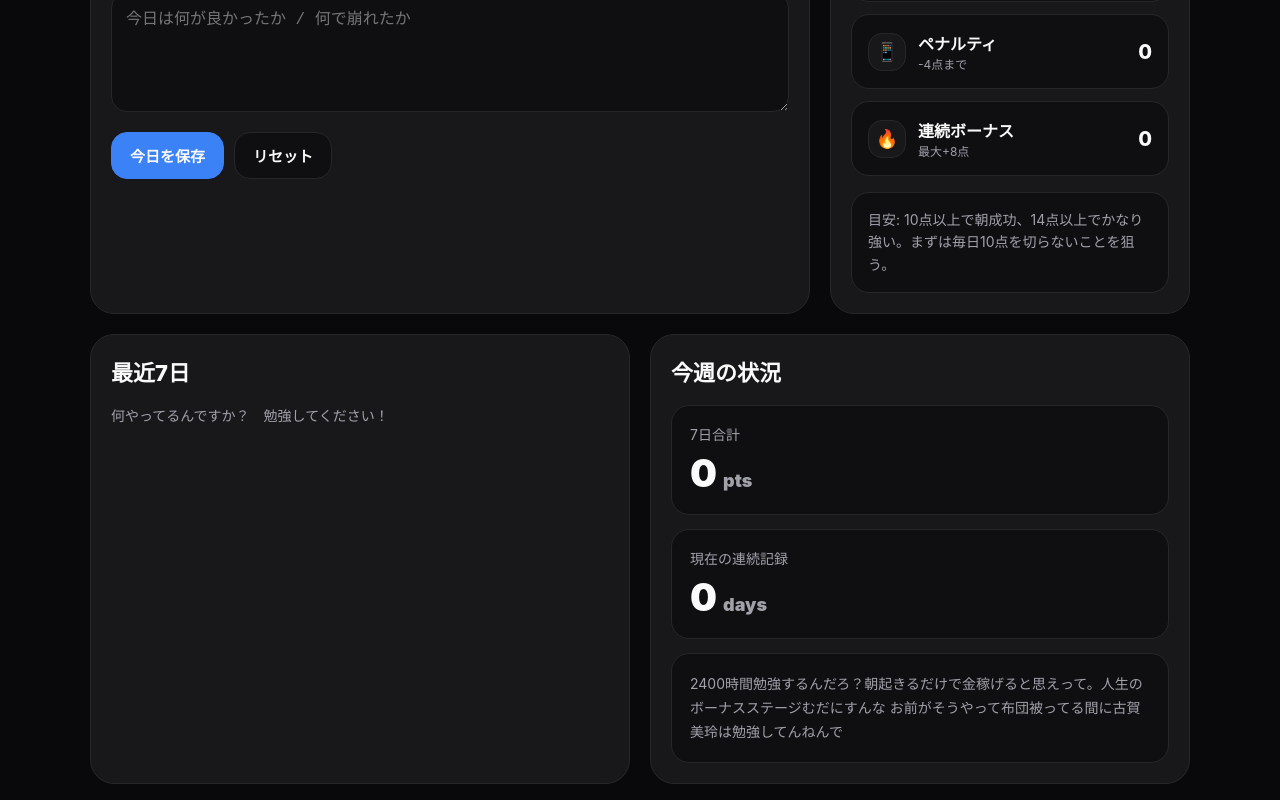
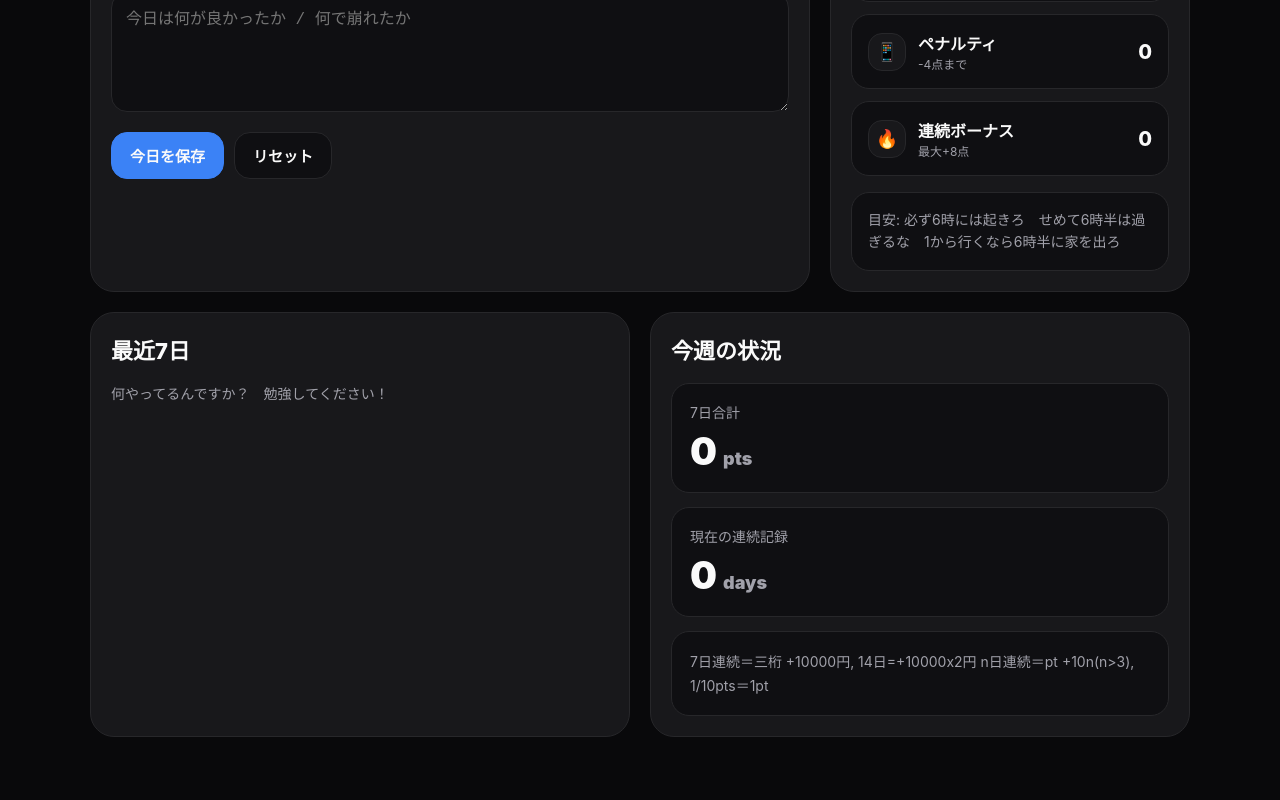
Before and after one commit to togold194/MOrninG, a React (Vite) app: page / in a window 1280 px wide. Shown: the part 530-1330 px from the top of the page. After the commit the page ends 1283 px from the top, so only its background shows below. Built offline with nearby package versions, Linux system fonts and the light colour scheme.

Commit message:
Update motivational text in App.jsx

```diff
--- a/src/App.jsx
+++ b/src/App.jsx
@@ -494,7 +494,7 @@ export default function App() {
                 lineHeight: 1.6,
               }}
             >
-              目安: 10点以上で朝成功、14点以上でかなり強い。まずは毎日10点を切らないことを狙う。
+              目安: 必ず6時には起きろ　せめて6時半は過ぎるな　1から行くなら6時半に家を出ろ
             </div>
           </div>
         </div>
@@ -597,8 +597,8 @@ export default function App() {
                   fontSize: 14,
                 }}
               >
-                2400時間勉強するんだろ？朝起きるだけで金稼げると思えって。人生のボーナスステージむだにすんな
-                お前がそうやって布団被ってる間に古賀美玲は勉強してんねんで
+                7日連続＝三桁 +10000円, 14日=+10000x2円
+                n日連続＝pt +10n(n>3), 1/10pts＝1pt
               </div>
             </div>
           </div>
```
